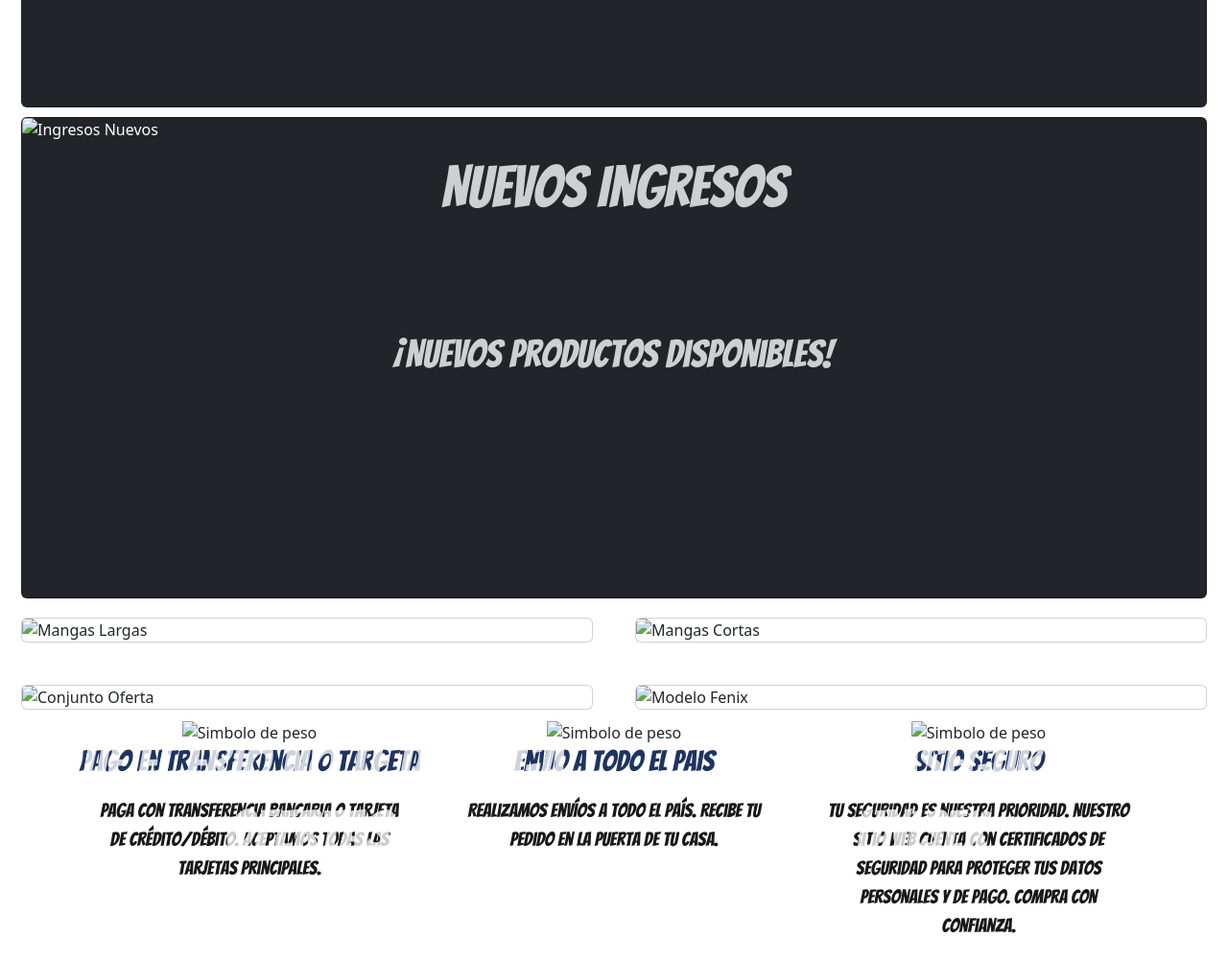
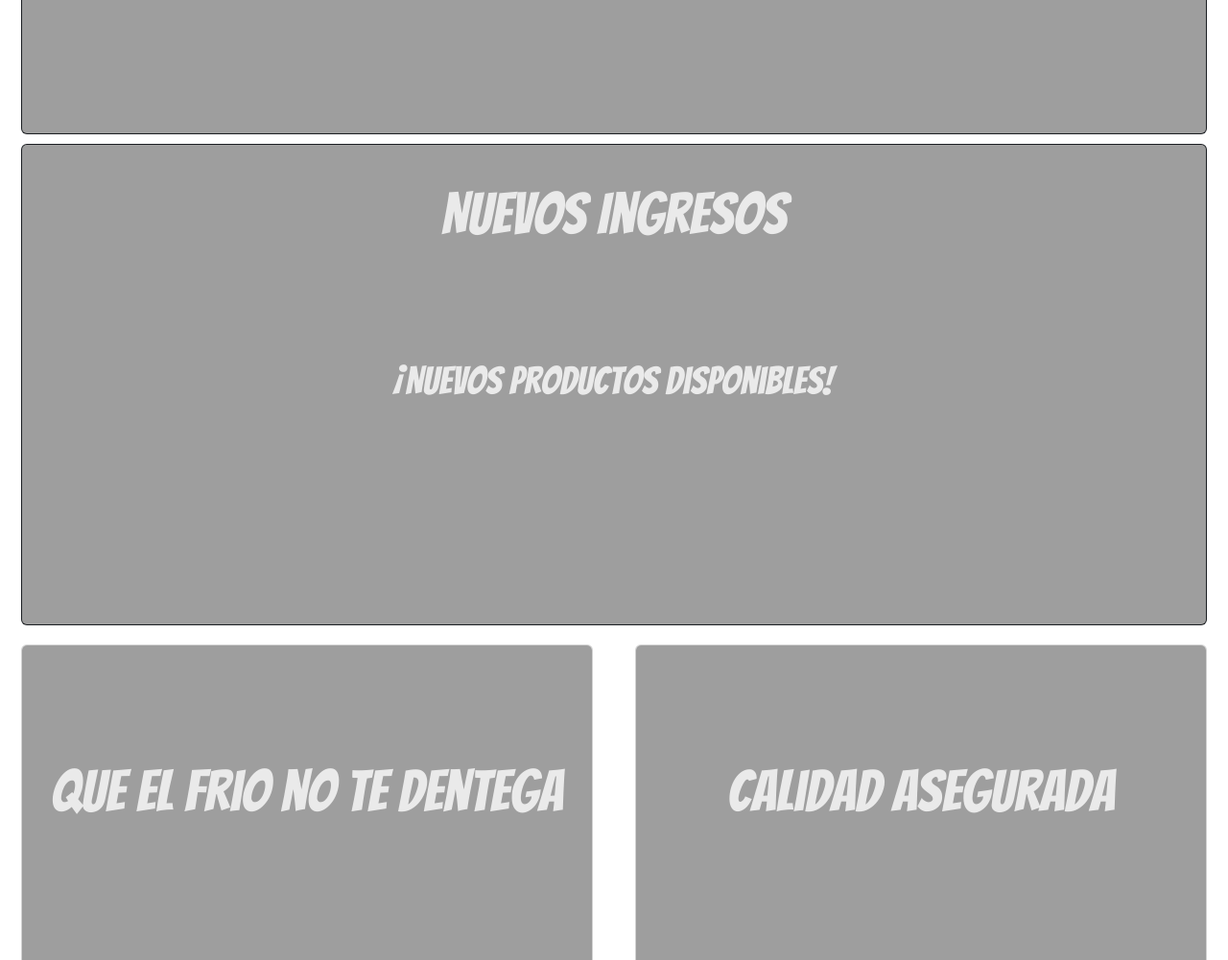
Before and after one commit to Emmanu2288/coder-Marvel-Runner, a plain HTML site: page index.html in a window 1280 px wide. Shown: the part 640-1641 px from the top of the page at 96% size. Drawn offline with nearby package versions, Linux system fonts and the light colour scheme; the site is published under a folder, as on GitHub Pages, so addresses that start at the root find nothing.

Commit message:
correccion de index

```diff
--- a/index.html
+++ b/index.html
@@ -21,7 +21,7 @@
           aria-controls="navbarText" aria-expanded="false" aria-label="Toggle navigation">
           <span class="navbar-toggler-icon"></span>
         </button>
-        <img class="logo" src="../assets/Icon/MR2 - sin fondo.png" alt="Logo de Marvel-Runner">
+        <img class="logo" src="./assets/Icon/MR2 - sin fondo.png" alt="Logo de Marvel-Runner">
         <div class="collapse navbar-collapse" id="navbarText">
           <ul class="navbar-nav me-auto mb-2 mb-lg-0">
             <li class="nav-item">
@@ -53,7 +53,7 @@
         todo lo que necesitas para llevar tu entrenamiento al siguiente nivel.</p>
 
       <div class="card text-bg-dark">
-        <img src="/assets/Img/Descuento.png" class="card-img" alt="Descuento del 20%">
+        <img src="./assets/Img/Descuento.png" class="card-img" alt="Descuento del 20%">
         <div class="card-img-overlay">
           <h2 class="card-title-offer">20% de Descuento</h2>
           <p class="card-text-offer">Abonando en efectivo o transferencia bancaria</p>
@@ -61,7 +61,7 @@
       </div>
 
       <div class="card text-bg-dark">
-        <img src="/assets/Img/Nuevos Ingresos.png" class="card-img" alt="Ingresos Nuevos">
+        <img src="./assets/Img/Nuevos Ingresos.png" class="card-img" alt="Ingresos Nuevos">
         <div class="card-img-overlay">
           <h2 class="card-title-new">Nuevos Ingresos</h2>
           <p class="card-text-new">¡Nuevos productos disponibles!</p>
@@ -71,7 +71,7 @@
       <div class="row row-cols-1 row-cols-md-2 g-4">
         <div class="col">
           <div class="card">
-            <img src="/assets/Img/Camiseta Doctor Strange ML H.png" class="card-img-top" alt="Mangas Largas">
+            <img src="./assets/Img/Camiseta Doctor Strange ML H.png" class="card-img-top" alt="Mangas Largas">
             <div class="card-img-overlay">
               <h5 class="card-title">Que el Frio no te dentega</h5>
             </div>
@@ -79,7 +79,7 @@
         </div>
         <div class="col">
           <div class="card">
-            <img src="/assets/Img/Modelo camiseta de manga corta .png" class="card-img-top" alt="Mangas Cortas">
+            <img src="./assets/Img/Modelo camiseta de manga corta .png" class="card-img-top" alt="Mangas Cortas">
             <div class="card-img-overlay">
               <h5 class="card-title">Calidad Asegurada</h5>
             </div>
@@ -87,7 +87,7 @@
         </div>
         <div class="col">
           <div class="card">
-            <img src="/assets/Img/Conjunto Thor.png" class="card-img-top" alt="Conjunto Oferta">
+            <img src="./assets/Img/Conjunto Thor.png" class="card-img-top" alt="Conjunto Oferta">
             <div class="card-img-overlay">
               <h5 class="card-title">Ofertas</h5>
               <p class="card-text">Aprovecha el 10% de descuento en la compra de conjuntos completos y camisetas.</p>
@@ -96,7 +96,7 @@
         </div>
         <div class="col">
           <div class="card">
-            <img src="/assets/Img/Modelo Fenix.png" class="card-img-top" alt="Modelo Fenix">
+            <img src="./assets/Img/Modelo Fenix.png" class="card-img-top" alt="Modelo Fenix">
             <div class="card-img-overlay">
               <h5 class="card-title">Unisex</h5>
             </div>
@@ -107,21 +107,20 @@
       <div class="container text-center">
         <div class="row justify-content-md-center">
           <div class="col">
-            <img src="/assets/Img/Simbolo peso.png" class="img-simbolo" alt="Simbolo de peso">
+            <img src="./assets/Img/Simbolo peso.png" class="img-simbolo" alt="Simbolo de peso">
             <h3>Pago en Transferencia o Targeta</h3>
             <p> Paga con transferencia bancaria o tarjeta de crédito/débito. Aceptamos todas las tarjetas principales.
             </p>
           </div>
           <div class="col">
-            <img src="/assets/Img/símbolo camión.png" class="img-simbolo" alt="Simbolo de peso">
+            <img src="./assets/Img/símbolo camión.png" class="img-simbolo" alt="Simbolo de peso">
             <h3>Envio a todo el pais</h3>
             <p> Realizamos envíos a todo el país. Recibe tu pedido en la puerta de tu casa.</p>
           </div>
           <div class="col">
-            <img src="/assets/Img/símbolo candado.png" class="img-simbolo" alt="Simbolo de peso">
+            <img src="./assets/Img/símbolo candado.png" class="img-simbolo" alt="Simbolo de peso">
             <h3>Sitio Seguro</h3>
-            <p> Tu seguridad es nuestra prioridad. Nuestro sitio web cuenta con certificados de seguridad para proteger
-              tus datos personales y de pago. Compra con confianza.</p>
+            <p> Tu seguridad es nuestra prioridad. Nuestro sitio web cuenta con certificados de seguridad para proteger tus datos personales y de pago. Compra con confianza.</p>
           </div>
         </div>
       </div>
```
